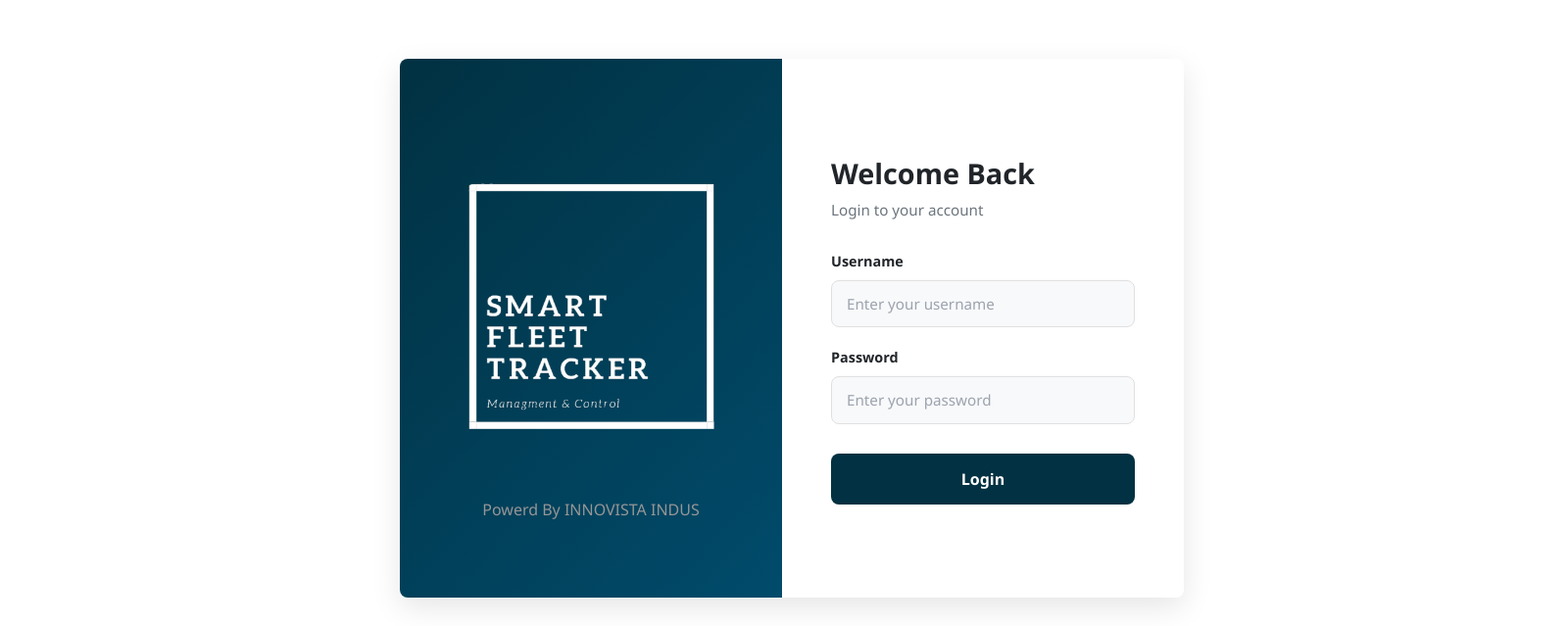
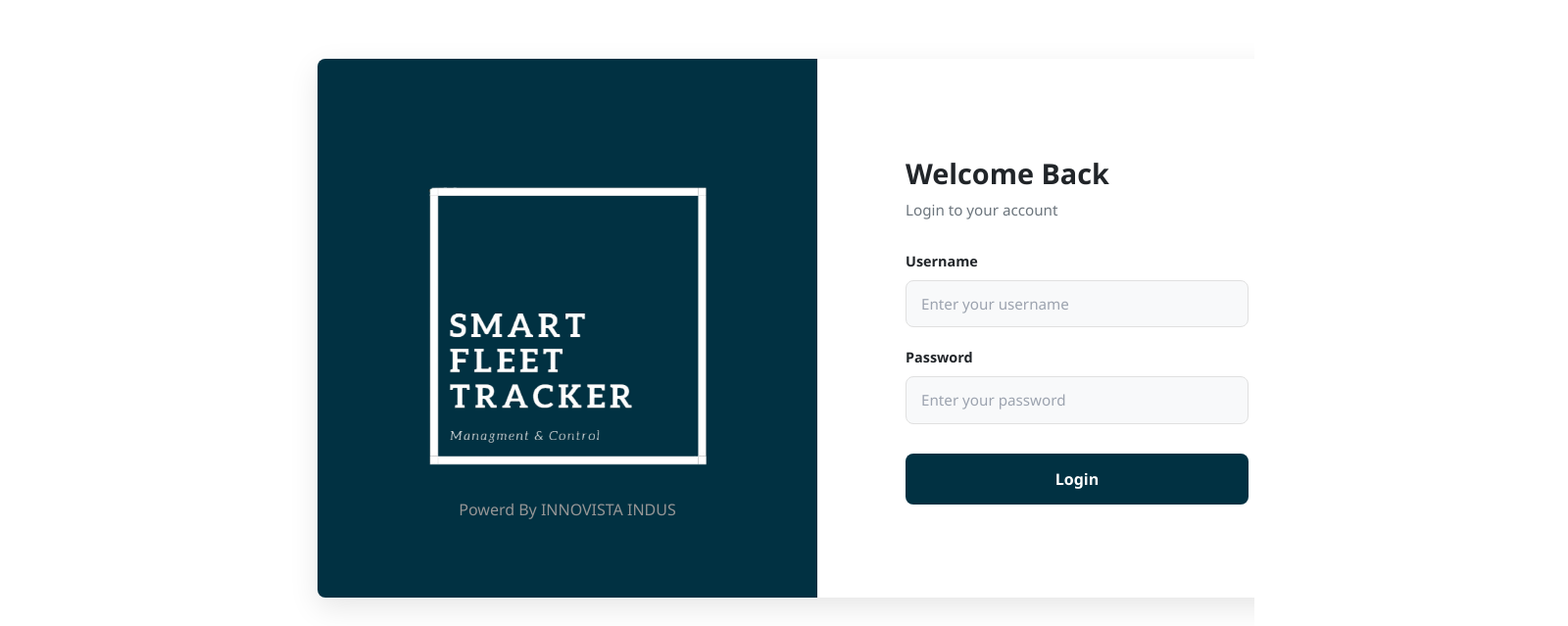
Before and after one commit to AlyshahJudani5/Vehicle-tracking-interface-, a React (Vite) app: page /login in a window 1280 px wide. Shown: the part 117-756 px from the top of the page at 98% size, 1600 px wide, since content can reach past the window. Built offline with nearby package versions, Linux system fonts and the light colour scheme.

Commit message:
Update Styling

```diff
--- a/src/App.tsx
+++ b/src/App.tsx
@@ -42,7 +42,7 @@ export function App() {
           }`}>
             {isLoggedIn && <Sidebar onLogout={handleLogout}/>}
             <main className="flex-1 ml-64 p-8">
-              <div className="max-w-7xl mx-auto">
+              <div className="max-w-full mx-auto">
                 <Routes>
                   <Route path="/login" element={<LoginPage onLogin={() => setIsLoggedIn(true)}/>} />
                   <Route path="/" element={<PrivateRoute><Dashboard /></PrivateRoute>} />
--- a/src/components/login/login.css
+++ b/src/components/login/login.css
@@ -17,8 +17,15 @@
     box-sizing: border-box;
 }
 
+html, body {
+    overflow: hidden;
+    height: 100%;
+    margin: 0;
+}
+
 body {
     font-family: 'Segoe UI', Roboto, Oxygen, Ubuntu, Cantarell, 'Open Sans', sans-serif;
+    height: 100vh;
 }
 
 /* Background */
@@ -30,12 +37,11 @@ body {
 
 /* Main Container */
 .login-container {
-    width: 100%;
-    max-width: 1000px;
+    max-width: 90vw;
     display: flex;
-    justify-content: center;
     align-items: center;
     height: 100vh;
+    padding: 2rem;
 }
 
 .login-card {
@@ -45,19 +51,21 @@ body {
     overflow: hidden;
     box-shadow: var(--box-shadow);
     height: 550px;
-    width: 100vh;
+    width: 130vh;
 }
 
 .left-background{
-    color: white;
-    padding: 40px!important;
-    padding-bottom: 0 !important;
+    color: #969696;
+    white-space: nowrap;
+    overflow: hidden;
+    text-overflow: ellipsis;
+    width: 100%;
 }
 
 /* Brand Section */
 .brand-section {
     flex: 1;
-    background: linear-gradient(135deg, var(--primary-color) 0%, #014b6b 100%);
+    background-color: var(--primary-color);
     color: white;
     padding: 40px;
     display: flex;
@@ -250,3 +258,29 @@ body {
         font-size: 1.5rem;
     }
 }
+
+@media (max-width: 768px) {
+    .left-background {
+        font-size: 12px;
+    }
+}
+
+@media (min-width: 768px) {
+    .login-container {
+        padding: 3rem;
+    }
+}
+
+/* Large screens (1024px and up) */
+@media (min-width: 1024px) {
+    .login-container {
+        padding: 4rem;
+    }
+}
+
+/* Extra large screens (1200px and up) */
+@media (min-width: 1200px) {
+    .login-container {
+        padding: 1rem;
+    }
+}
--- a/src/components/login/loginPage.tsx
+++ b/src/components/login/loginPage.tsx
@@ -45,7 +45,7 @@ export function LoginPage({ onLogin }: { onLogin: () => void }) {
                             <img className="app-image" src="/images/logo5.png" alt="App illustration" />
                         </div>
                         <div className="col left-background ">
-                            <p style={{ color:"#969696" }}>Powerd By INNOVISTA INDUS</p>
+                            <p>Powerd By INNOVISTA INDUS</p>
                         </div>
                     </div>
                     <div className="form-section">
```
